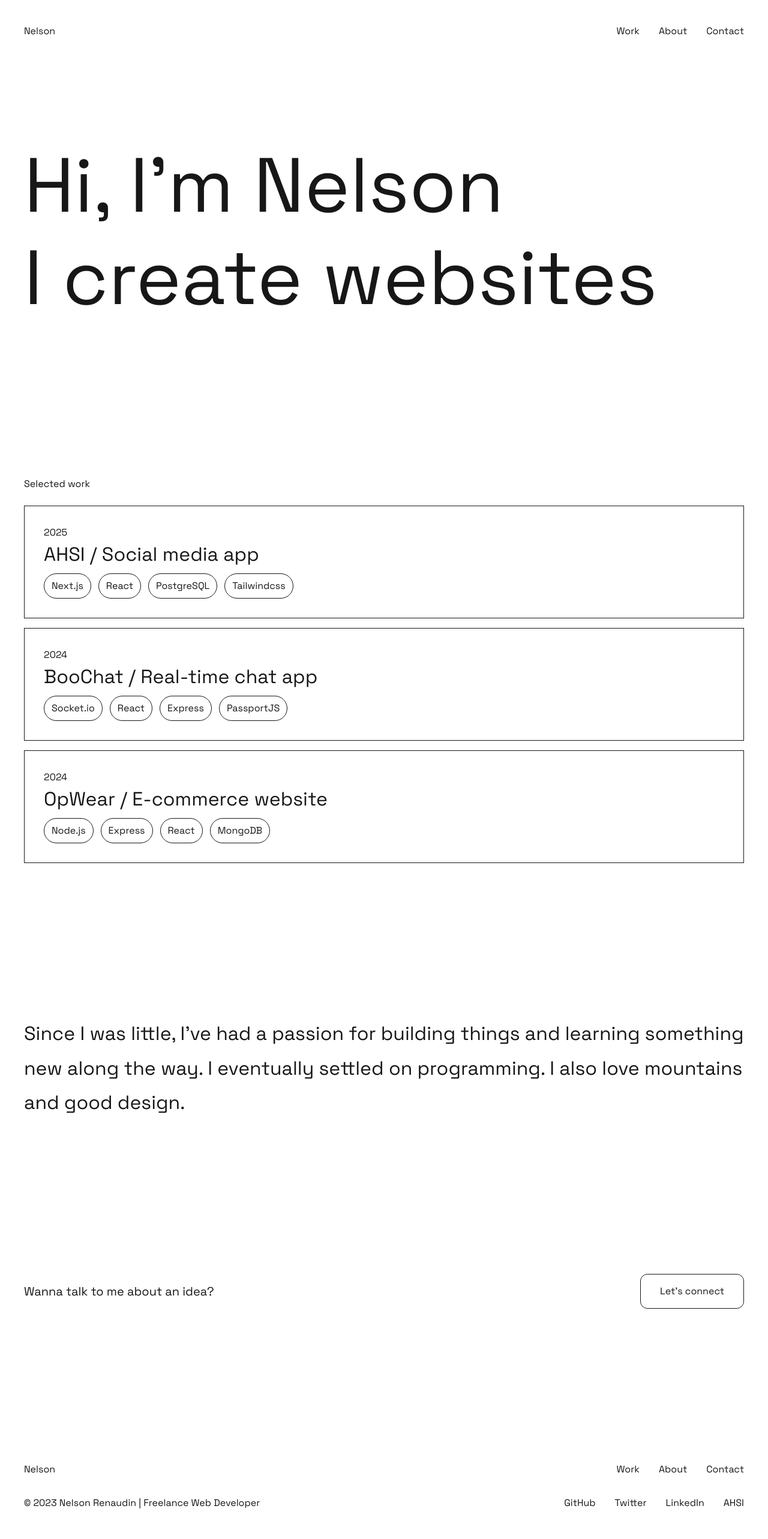
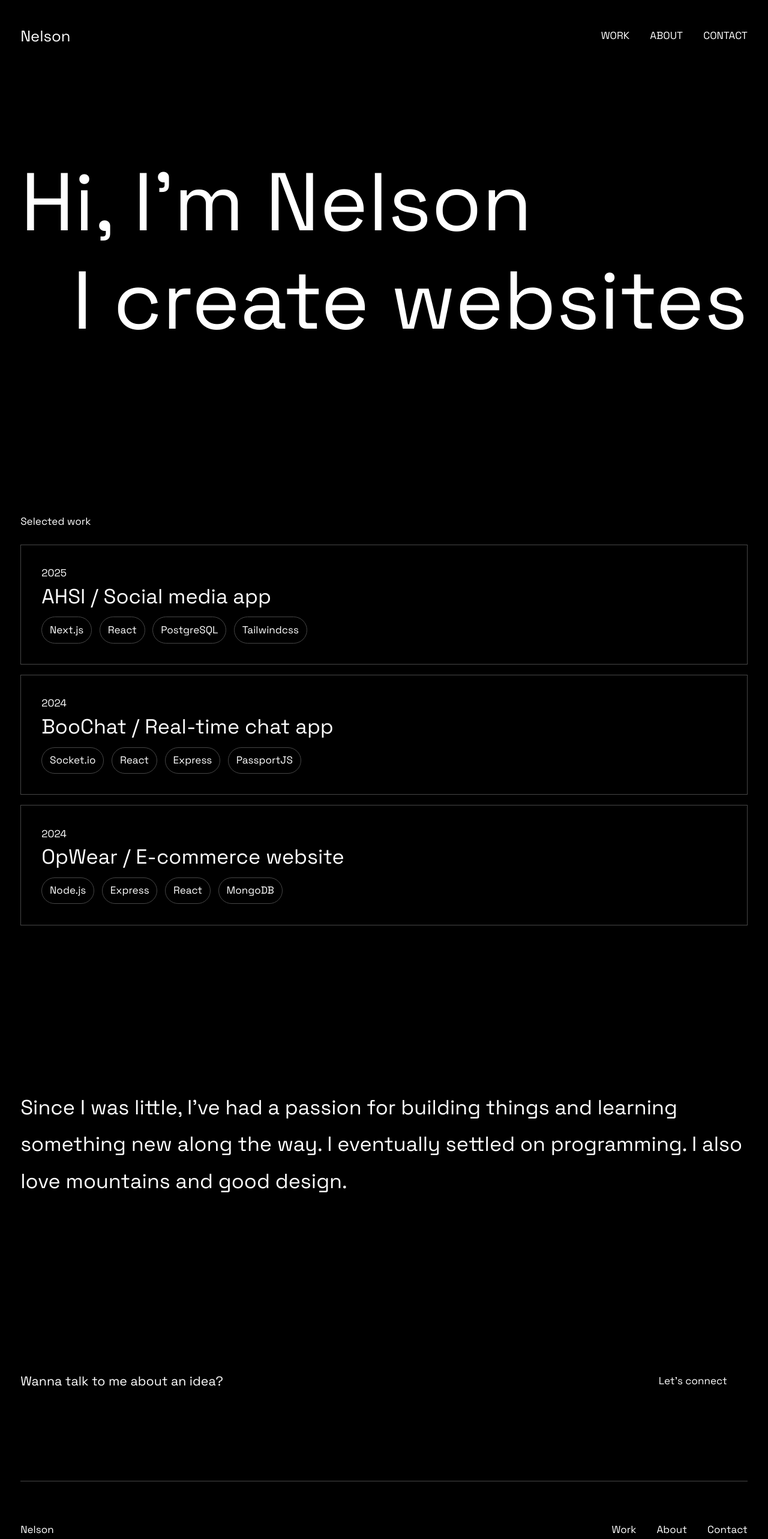
Before and after one commit to nelrnd/portfolio, a Next.js app: page / in a window 1280 px wide. Shown: the top 2566 px of the page at 60% size. Built offline with nearby package versions, Linux system fonts and the light colour scheme.

Commit message:
Add colors

```diff
--- a/app/globals.css
+++ b/app/globals.css
@@ -1,16 +1,24 @@
 @import "tailwindcss";
 
 :root {
-  --background: #ffffff;
-  --foreground: #171717;
-  --container: 1200px;
+  --background: #000000;
+  --foreground: #ffffff;
+  --border: #464646;
+  --subtle: #787878;
+  --container: 75rem;
 }
 
 @theme inline {
   --color-background: var(--background);
   --color-foreground: var(--foreground);
+  --color-border: var(--border);
+  --color-subtle: var(--subtle);
   --container-container: var(--container);
   --font-sans: var(--font-grotesk);
+}
+
+:root {
+  font-size: clamp(16px, 1.3333vw, 32px);
 }
 
 body {
@@ -19,6 +27,11 @@ body {
   font-family: Arial, Helvetica, sans-serif;
 }
 
+* {
+  @apply border-border;
+}
+
+@layer components {
   .text-8x {
     @apply text-[8rem];
   }
@@ -39,6 +52,19 @@ body {
     @apply text-[1.25rem];
   }
 
+  .title {
+    @apply text-xs uppercase text-subtle;
+  }
+
   .btn {
-  @apply px-8 py-4 border rounded-xl;
+    @apply px-8 py-4 rounded-xl text-center;
   }
+
+  .btn-primary {
+    @apply bg-foreground text-background;
+  }
+
+  .btn-secondary {
+    @apply border;
+  }
+}
--- a/app/work/[slug]/page.tsx
+++ b/app/work/[slug]/page.tsx
@@ -46,10 +46,10 @@ export default async function Page({ params }: Props) {
 
 function ProjectInfo({ project }: { project: Project }) {
   return (
-    <Section>
+    <Section containerClassName="py-16">
       <Grid className="grid-cols-[1fr_auto]">
         <div>
-          <h1 className="text-8x leading-none">{project.title}</h1>
+          <h1 className="text-8x leading-[120%]">{project.title}</h1>
           <p className="text-leading mb-4">{project.subTitle}</p>
           <div className="flex items-center gap-3">
             {project.tags.map((tag) => (
@@ -57,14 +57,14 @@ function ProjectInfo({ project }: { project: Project }) {
             ))}
           </div>
         </div>
-        <div>
+        <div className="space-y-8">
           <div>
-            <p>Year</p>
+            <p className="title mb-2">Year</p>
             <p>{project.year}</p>
           </div>
           <div>
-            <p>Roles</p>
-            <ul>
+            <p className="title mb-2">Roles</p>
+            <ul className="space-y-1">
               {project.roles.map((role) => (
                 <li key={role}>{role}</li>
               ))}
@@ -72,11 +72,19 @@ function ProjectInfo({ project }: { project: Project }) {
           </div>
         </div>
       </Grid>
-      <Grid className="grid-cols-2">
-        <Link href={project.urls.live} target="_blank">
+      <Grid className="grid-cols-2 mt-8">
+        <Link
+          href={project.urls.live}
+          target="_blank"
+          className="btn btn-primary"
+        >
           Website
         </Link>
-        <Link href={project.urls.code} target="_blank">
+        <Link
+          href={project.urls.code}
+          target="_blank"
+          className="btn btn-secondary"
+        >
           Code
         </Link>
       </Grid>
@@ -97,7 +105,7 @@ function ProjectImage({ url, alt = "" }: { url?: string; alt?: string }) {
 function ProjectDescription({ desc }: { desc: string }) {
   return (
     <Section>
-      <p>{desc}</p>
+      <p className="text-4x leading-[170%] text-justify">{desc}</p>
     </Section>
   )
 }
@@ -105,7 +113,9 @@ function ProjectDescription({ desc }: { desc: string }) {
 function ProjectNext({ nextProject }: { nextProject: Project }) {
   return (
     <Section>
-      <Link href={`/work/${nextProject.slug}`}>Next project</Link>
+      <Link href={`/work/${nextProject.slug}`} className="text-4x">
+        Next project
+      </Link>
     </Section>
   )
 }
--- a/components/footer.tsx
+++ b/components/footer.tsx
@@ -7,7 +7,7 @@ export default function Footer() {
   const { name, pages, footerTitle, socials } = data
 
   return (
-    <Section as="footer" containerClassName="space-y-8">
+    <Section as="footer" containerClassName="py-16 space-y-8 border-t">
       <nav>
         <ul className="flex items-center gap-8">
           <li className="mr-auto">
--- a/components/hero.tsx
+++ b/components/hero.tsx
@@ -9,7 +9,7 @@ export default async function Hero() {
       <h1 className="text-8x leading-[120%]">
         <span>{hero.title}</span>
         <br />
-        <span>{hero.subTitle}</span>
+        <span className="inline-block w-full text-right">{hero.subTitle}</span>
       </h1>
     </Section>
   )
--- a/components/navbar.tsx
+++ b/components/navbar.tsx
@@ -9,13 +9,15 @@ export default function Navbar() {
     <Section as="header" containerClassName="py-10">
       <nav>
         <ul className="flex items-center gap-8">
-          <li className="mr-auto">
+          <li className="mr-auto text-2xl">
             <Link href="/">{name}</Link>
           </li>
 
           {pages.map((page) => (
             <li key={page.url}>
-              <Link href={page.url}>{page.name}</Link>
+              <Link href={page.url} className="uppercase">
+                {page.name}
+              </Link>
             </li>
           ))}
         </ul>
--- a/data.json
+++ b/data.json
@@ -27,7 +27,7 @@
       "subTitle": "Social media app",
       "desc": "AHSI is a fully featured social media web app. People can create an account, post stuff, search for and follow other people, like and comment posts.",
       "tags": ["Next.js", "React", "PostgreSQL", "Tailwindcss"],
-      "roles": ["UX/UI Developer", "Frontend developer", "Backend developer"],
+      "roles": ["UX/UI Designer", "Frontend Developer", "Backend Developer"],
       "urls": {
         "live": "https://ahsi.nel.dev",
         "code": "https://github.com/nelrnd/social-media"
@@ -40,7 +40,7 @@
       "subTitle": "Real-time chat app",
       "desc": "BooChat is a real-time chat application",
       "tags": ["Socket.io", "React", "Express", "PassportJS"],
-      "roles": ["UX/UI Developer", "Frontend developer", "Backend developer"],
+      "roles": ["UX/UI Designer", "Frontend Developer", "Backend Developer"],
       "urls": {
         "live": "https://chat.nel.dev",
         "code": "https://github.com/nelrnd/chat"
@@ -53,7 +53,7 @@
       "subTitle": "E-commerce website",
       "desc": "OpWear is an e-commerce store for a high-end clothing store. Shop through collections and navigate to product pages, add products to cart and proceed to checkout.",
       "tags": ["Node.js", "Express", "React", "MongoDB"],
-      "roles": ["UX/UI Developer", "Frontend developer", "Backend developer"],
+      "roles": ["UX/UI Designer", "Frontend Developer", "Backend Developer"],
       "urls": {
         "live": "https://store.nel.dev",
         "code": "https://github.com/nelrnd/ecommerce"
```
Lines whose indentation alone changed are shown as unchanged.
